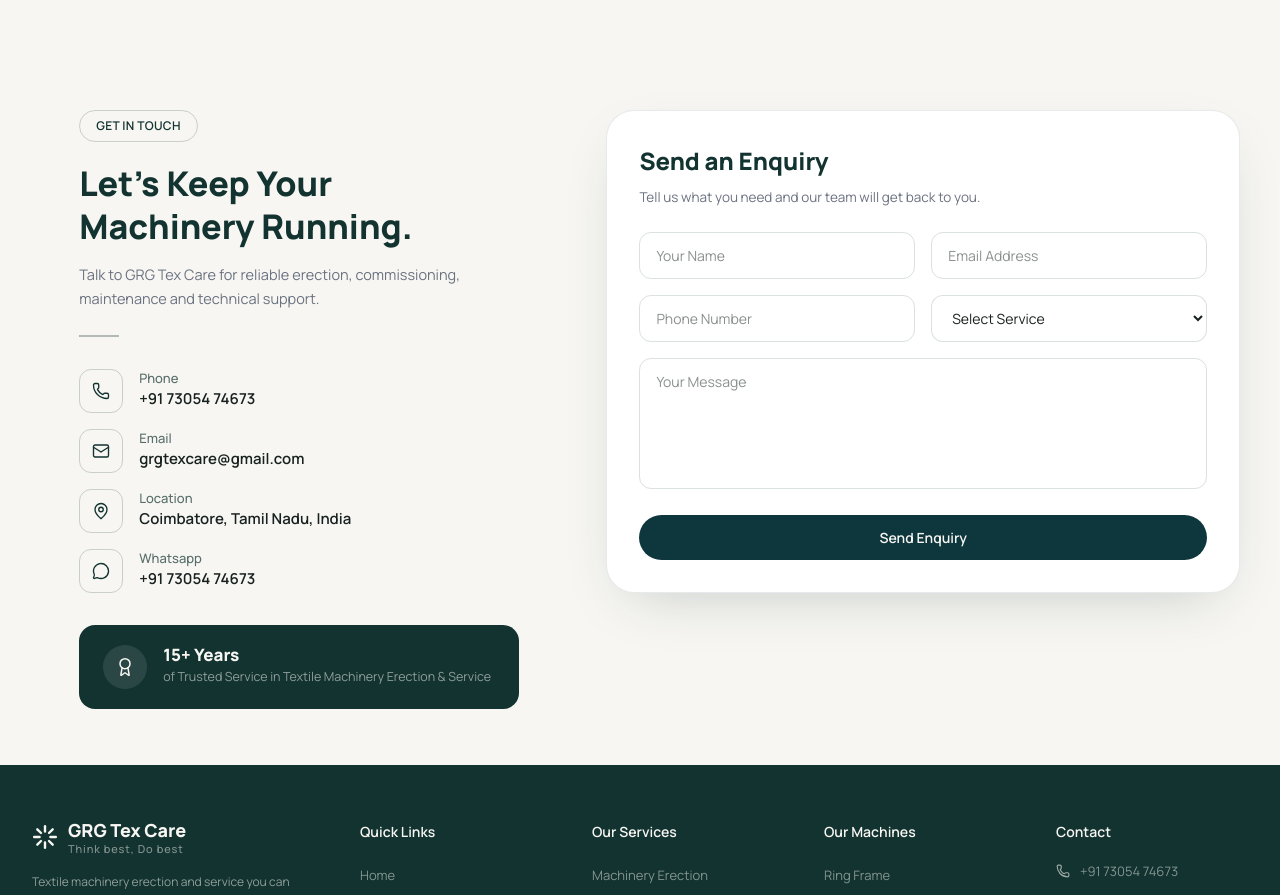
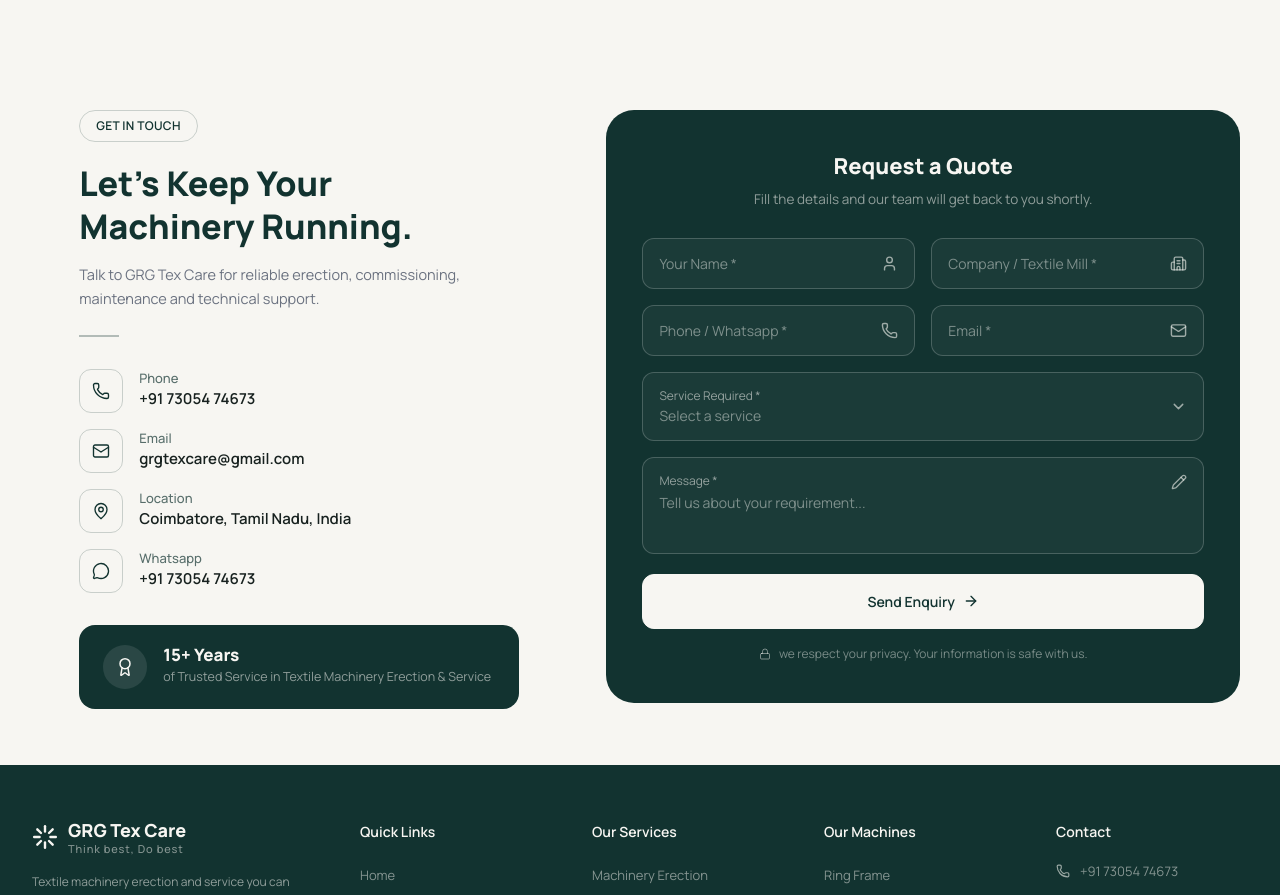
Before and after one commit to Rohith83/GRG-Tex-Care-Project, a React (Vite) app: page / in a window 1280 px wide. Shown: the part 3192-4087 px from the top of the page. Built offline with nearby package versions, Linux system fonts and the light colour scheme.

Commit message:
Reformatted the Contact.jsx file

```diff
--- a/src/components/QuoteForm.jsx
+++ b/src/components/QuoteForm.jsx
@@ -1,175 +1,105 @@
 import { useState } from 'react';
-import emailjs from '@emailjs/browser';
+import { User, Building2, Phone, Mail, Pencil, ArrowRight, Lock } from 'lucide-react';
+import CustomSelect from './CustomSelect.jsx';
+
+const SERVICES = [
+  'Machinery Erection',
+  'Breakdown Repair',
+  'Plant Shifting',
+  'Quality Solutions',
+  'Emergency Service',
+  'Technical Consultation',
+];
+
+const boxClass =
+  'w-full rounded-xl bg-white/[0.04] border border-white/20 text-cream text-[14px] px-4 py-3.5 flex items-center justify-between gap-3';
+const inputClass = 'w-full bg-transparent outline-none placeholder:text-cream/45 text-cream';
 
 export default function QuoteForm() {
   const [form, setForm] = useState({
     name: '',
+    company: '',
+    phone: '',
     email: '',
-    phone: '',
     service: '',
     message: '',
   });
+  const [submitted, setSubmitted] = useState(false);
 
-  const [status, setStatus] = useState('');
+  const update = (key) => (e) => setForm((f) => ({ ...f, [key]: e.target.value }));
 
-  const handleChange = (e) => {
-    setForm({
-      ...form,
-      [e.target.name]: e.target.value,
-    });
-  };
-
-  const handleSubmit = async (e) => {
+  const handleSubmit = (e) => {
     e.preventDefault();
-
-    setStatus('Sending...');
-
-    try {
-      await emailjs.send(
-        'YOUR_SERVICE_ID',
-        'YOUR_TEMPLATE_ID',
-        {
-          name: form.name,
-          email: form.email,
-          phone: form.phone,
-          service: form.service,
-          message: form.message,
-        },
-        {
-          publicKey: 'YOUR_PUBLIC_KEY',
-        }
-      );
-
-      setStatus('Enquiry sent successfully!');
-
-      setForm({
-        name: '',
-        email: '',
-        phone: '',
-        service: '',
-        message: '',
-      });
-    } catch (error) {
-      console.error(error);
-      setStatus('Something went wrong. Please try again.');
-    }
+    if (!form.service) return;
+    setSubmitted(true);
   };
 
   return (
-    <form
-      onSubmit={handleSubmit}
-      className="w-full rounded-[28px] bg-white border border-dark/10 p-6 md:p-8 shadow-[0_20px_60px_-25px_rgba(18,51,48,0.25)]"
-    >
-
-      <h3 className="text-[24px] font-extrabold text-dark">
-        Send an Enquiry
-      </h3>
-
-      <p className="mt-2 text-[13.5px] text-muted">
-        Tell us what you need and our team will get back to you.
+    <div className="rounded-[28px] bg-dark px-6 py-8 md:px-9 md:py-10">
+      <h3 className="text-[20px] md:text-[22px] font-extrabold text-cream text-center">Request a Quote</h3>
+      <p className="mt-1.5 text-[13.5px] text-cream/55 text-center">
+        Fill the details and our team will get back to you shortly.
       </p>
 
-      <div className="mt-6 grid sm:grid-cols-2 gap-4">
+      <form onSubmit={handleSubmit} className="mt-7 flex flex-col gap-4">
+        <div className="grid sm:grid-cols-2 gap-4">
+          <label className={boxClass}>
+            <input required placeholder="Your Name *" value={form.name} onChange={update('name')} className={inputClass} />
+            <User size={17} className="text-cream/60 shrink-0" />
+          </label>
+          <label className={boxClass}>
+            <input required placeholder="Company / Textile Mill *" value={form.company} onChange={update('company')} className={inputClass} />
+            <Building2 size={17} className="text-cream/60 shrink-0" />
+          </label>
+        </div>
 
-        <input
-          type="text"
-          name="name"
-          value={form.name}
-          onChange={handleChange}
-          placeholder="Your Name"
-          required
-          className="w-full rounded-xl border border-dark/15 px-4 py-3 text-[14px] outline-none focus:border-dark"
+        <div className="grid sm:grid-cols-2 gap-4">
+          <label className={boxClass}>
+            <input required placeholder="Phone / Whatsapp *" value={form.phone} onChange={update('phone')} className={inputClass} />
+            <Phone size={17} className="text-cream/60 shrink-0" />
+          </label>
+          <label className={boxClass}>
+            <input required type="email" placeholder="Email *" value={form.email} onChange={update('email')} className={inputClass} />
+            <Mail size={17} className="text-cream/60 shrink-0" />
+          </label>
+        </div>
+
+        <CustomSelect
+          label="Service Required *"
+          placeholder="Select a service"
+          value={form.service}
+          onChange={(val) => setForm((f) => ({ ...f, service: val }))}
+          options={SERVICES}
         />
 
-        <input
-          type="email"
-          name="email"
-          value={form.email}
-          onChange={handleChange}
-          placeholder="Email Address"
+        <label className="w-full rounded-xl bg-white/[0.04] border border-white/20 text-cream text-[14px] px-4 py-3.5 flex items-start justify-between gap-3">
+          <div className="w-full">
+            <p className="text-[12px] text-cream/55">Message *</p>
+            <textarea
               required
-          className="w-full rounded-xl border border-dark/15 px-4 py-3 text-[14px] outline-none focus:border-dark"
+              rows={2}
+              placeholder="Tell us about your requirement..."
+              value={form.message}
+              onChange={update('message')}
+              className="w-full bg-transparent outline-none placeholder:text-cream/45 resize-none mt-0.5"
             />
-
-        <input
-          type="tel"
-          name="phone"
-          value={form.phone}
-          onChange={handleChange}
-          placeholder="Phone Number"
-          required
-          className="w-full rounded-xl border border-dark/15 px-4 py-3 text-[14px] outline-none focus:border-dark"
-        />
-
-        <select
-          name="service"
-          value={form.service}
-          onChange={handleChange}
-          required
-          className="w-full rounded-xl border border-dark/15 px-4 py-3 text-[14px] outline-none focus:border-dark bg-white"
-        >
-          <option value="">Select Service</option>
-          <option value="Machinery Erection">
-            Machinery Erection
-          </option>
-          <option value="Commissioning">
-            Commissioning
-          </option>
-          <option value="Maintenance & Support">
-            Maintenance & Support
-          </option>
-          <option value="Spare Parts">
-            Spare Parts
-          </option>
-        </select>
-
           </div>
-
-      <textarea
-        name="message"
-        value={form.message}
-        onChange={handleChange}
-        placeholder="Your Message"
-        rows="5"
-        required
-        className="mt-4 w-full rounded-xl border border-dark/15 px-4 py-3 text-[14px] outline-none focus:border-dark resize-none"
-      />
+          <Pencil size={16} className="text-cream/60 shrink-0 mt-0.5" />
+        </label>
 
         <button
           type="submit"
-        disabled={status === 'Sending...'}
-        className="
-          mt-5
-          w-full
-          rounded-full
-          bg-dark-2
-          text-cream
-          py-3
-          text-[14px]
-          font-semibold
-          transition-all
-          duration-300
-          hover:bg-dark
-          disabled:opacity-60
-          disabled:cursor-not-allowed
-        "
+          className="mt-1 inline-flex items-center justify-center gap-2 rounded-xl bg-cream text-dark border border-cream font-semibold text-[14px] py-4 hover:bg-dark-2 hover:text-cream transition-colors"
         >
-        {status === 'Sending...' ? 'Sending...' : 'Send Enquiry'}
+          {submitted ? 'Enquiry Sent' : 'Send Enquiry'}
+          <ArrowRight size={16} />
         </button>
 
-      {status && (
-        <p
-          className="
-            mt-4
-            text-center
-            text-[13px]
-            text-dark/60
-          "
-        >
-          {status}
+        <p className="flex items-center justify-center gap-2 text-[12px] text-cream/45 text-center">
+          <Lock size={12} />
+          we respect your privacy. Your information is safe with us.
         </p>
-      )}
-
       </form>
+    </div>
   );
 }
```
Lines whose indentation alone changed are shown as unchanged.
